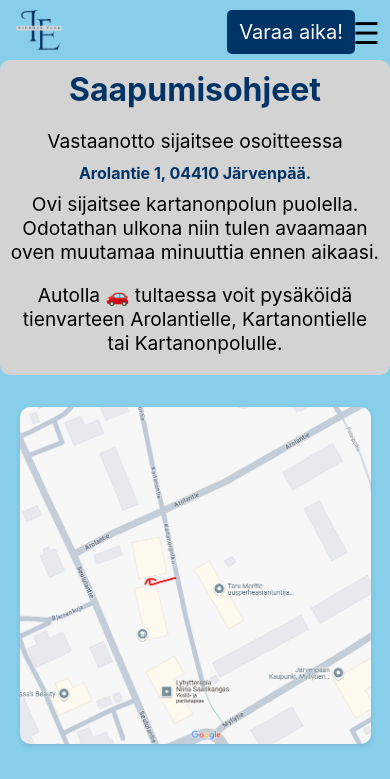
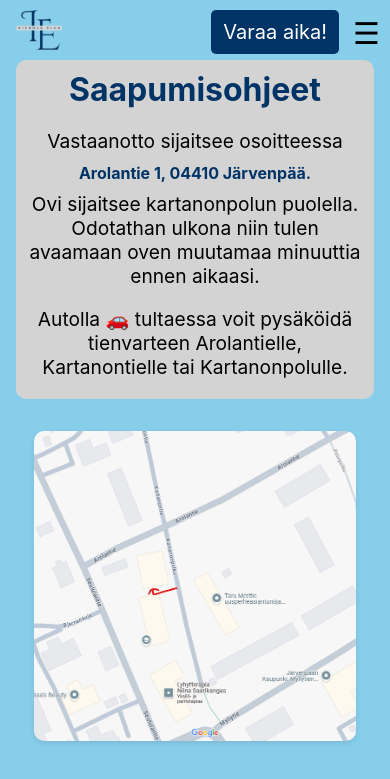
Before and after one commit to Amikola/Elsan-sivut, a React (Vite) app: page /arrivalguide in a window 390 px wide. Shown: the top 779 px of the page. Built offline with nearby package versions, Linux system fonts and the light colour scheme.

Commit message:
Add posible mobile fix

```diff
--- a/index.html
+++ b/index.html
@@ -2,7 +2,6 @@
 <html lang="en">
   <head>
     <meta charset="UTF-8" />
-    <meta name="Hieroja Elsa Ikola" content="width=device-width, initial-scale=1.0" />
     <meta name="viewport" content="width=device-width, initial-scale=1.0" />
     <title>Hieroja Elsa Ikola</title>
   </head>
--- a/src/Mobile.css
+++ b/src/Mobile.css
@@ -8,12 +8,13 @@ body {
   flex-direction: column;
   min-height: 100vh;
   overflow-x: hidden; /* Prevent horizontal scrolling */
-  overflow-y: scroll;
+  -webkit-overflow-scrolling: touch; /* Enable smooth scrolling on iOS */
 }
 
 html {
   overflow-x: hidden; /* Prevent horizontal scrolling */
   overflow-y: scroll;
+  -webkit-overflow-scrolling: touch; /* Enable smooth scrolling on iOS */
 }
 
 .navbar {
@@ -23,7 +24,6 @@ html {
   top: 0;
   left: 0; /* Ensure the navbar starts from the left */
   width: 100%;
-  z-index: 1000;
   display: flex;
   justify-content: space-between; /* Space out items */
   padding: 0 1rem; /* Add padding to the sides */
@@ -52,6 +52,10 @@ html {
   display: flex; /* Show the menu when the class 'show' is added */
 }
 
+.navbar.expanded ul {
+  display: flex; /* Show the menu when navbar is expanded */
+}
+
 .navbar ul li {
   margin-bottom: 0.5rem; /* Add bottom margin on mobile */
   width: 100%; /* Make the list items take full width */
@@ -68,7 +72,6 @@ html {
   cursor: pointer;
   font-size: 36px; /* Increase font size */
   margin-top: 5px; /* Move the button down */
-  z-index: 1002; /* Ensure the button appears on top */
   position: fixed; /* Fix the button position */
   top: 10px; /* Position the button at the top */
   right: 10px; /* Position the button to the right */
@@ -77,8 +80,7 @@ html {
 .reservation-button {
   position: fixed; /* Fix the button position */
   top: 12px; /* Position the button at the top */
-  right: 40px; /* Position the button to the left of the menu toggle button */
-  z-index: 1002; /* Ensure the button appears on top */
+  margin-right: 1rem;
 }
 
 .navbar-image {
@@ -86,13 +88,20 @@ html {
   height: 40px; /* Adjust the height as needed */
   margin-right: 1rem; /* Add margin to the right to create space */
   top: 12px;
-  z-index: 1002;
+}
+
+.main-content {
+  flex: 1; /* Allow the main content to take up remaining space */
+  padding-top: 75px; /* Ensure content is below the fixed navbar */
+  overflow-y: auto; /* Enable vertical scrolling for the main content */
+  -webkit-overflow-scrolling: touch; /* Enable smooth scrolling on iOS */
 }
 
 .content {
   padding-top: 75px; /* Adjust padding to avoid content being hidden behind the navbar on mobile */
   text-align: center;
   flex: 1; /* Allow the content to grow and fill the available space */
+  padding: 1rem;
 }
 
 /* Media queries for different screen sizes */
--- a/src/pages/About/About.css
+++ b/src/pages/About/About.css
@@ -1,8 +1,27 @@
+html, body {
+  height: 100%;
+  overflow-x: hidden; /* Prevent horizontal scrolling */
+  -webkit-overflow-scrolling: touch; /* Enable smooth scrolling on iOS */
+}
+
+body {
+  margin: 0;
+  font-family: Inter, system-ui, Avenir, Helvetica, Arial, sans-serif;
+  background-color: var(--sky-blue);
+  color: black;
+  display: flex;
+  flex-direction: column;
+  min-height: 100vh;
+}
+
 .about-container {
+  flex: 1; /* Allow the container to take up remaining space */
   padding: 20px;
   max-width: 900px; /* Increased the max-width */
   margin: 0 auto;
   text-align: center;
+  overflow-y: auto; /* Enable vertical scrolling */
+  -webkit-overflow-scrolling: touch; /* Enable smooth scrolling on iOS */
 }
 
 .about-title {
@@ -69,7 +88,6 @@
 .instagram-logo {
   width: 20px;
   height: 20px;
-
   margin-right: 8px;
 }
 
@@ -89,8 +107,3 @@
     text-align: left; /* Align text to the left on larger screens */
   }
 }
-
-html {
-  overflow-x: hidden; /* Prevent horizontal scrolling */
-  overflow-y: scroll;
-}
--- a/src/pages/ArrivalGuide/ArrivalGuide.css
+++ b/src/pages/ArrivalGuide/ArrivalGuide.css
@@ -5,10 +5,19 @@
   box-sizing: border-box;
 }
 
+html, body {
+  height: 100%;
+  overflow-x: hidden; /* Prevent horizontal scrolling */
+  -webkit-overflow-scrolling: touch; /* Enable smooth scrolling on iOS */
+}
+
 body {
   font-family: Inter, system-ui, Avenir, Helvetica, Arial, sans-serif;
   background-color: var(--sky-blue);
   color: black;
+  display: flex;
+  flex-direction: column;
+  min-height: 100vh;
 }
 
 h1 {
@@ -22,11 +31,14 @@ p {
 
 /* Arrival Content Section */
 .ArrivalContent {
+  flex: 1; /* Allow the container to take up remaining space */
   text-align: center;
   padding: 20px;
   background-color: var(--light-grey);
   border-radius: 10px;
   margin-bottom: 2em;
+  overflow-y: auto; /* Enable vertical scrolling */
+  -webkit-overflow-scrolling: touch; /* Enable smooth scrolling on iOS */
 }
 
 .ArrivalText {
--- a/src/pages/CancelationPolicy/CancelationPolicy.css
+++ b/src/pages/CancelationPolicy/CancelationPolicy.css
@@ -1,10 +1,28 @@
+html, body {
+  height: 100%;
+  overflow-x: hidden; /* Prevent horizontal scrolling */
+  -webkit-overflow-scrolling: touch; /* Enable smooth scrolling on iOS */
+}
+
+body {
+  margin: 0;
+  font-family: Inter, system-ui, Avenir, Helvetica, Arial, sans-serif;
+  background-color: var(--sky-blue); /* Set background color to light blue */
+  display: flex;
+  flex-direction: column;
+  min-height: 100vh;
+}
+
 .CancelationPolicy-container {
+  flex: 1; /* Allow the container to take up remaining space */
   padding: 2rem;
   background-color: var(--light-grey); /* Light grey background */
   border-radius: 8px; /* Rounded corners */
   box-shadow: 0 2px 4px rgba(0, 0, 0, 0.1); /* Subtle shadow */
   max-width: 800px; /* Maximum width */
   margin: 2rem auto; /* Center the container */
+  overflow-y: auto; /* Enable vertical scrolling */
+  -webkit-overflow-scrolling: touch; /* Enable smooth scrolling on iOS */
 }
 
 .CancelationPolicy-container h1 {
--- a/src/pages/Contact/Contact.css
+++ b/src/pages/Contact/Contact.css
@@ -1,8 +1,26 @@
+html, body {
+  height: 100%;
+  overflow-x: hidden; /* Prevent horizontal scrolling */
+  -webkit-overflow-scrolling: touch; /* Enable smooth scrolling on iOS */
+}
+
+body {
+  margin: 0;
+  font-family: Inter, system-ui, Avenir, Helvetica, Arial, sans-serif;
+  background-color: var(--sky-blue); /* Set background color to light blue */
+  display: flex;
+  flex-direction: column;
+  min-height: 100vh;
+}
+
 .contact-container {
+  flex: 1; /* Allow the contact container to take up remaining space */
   padding: 20px;
   max-width: 900px;
   margin: 0 auto;
   text-align: center;
+  overflow-y: auto; /* Enable vertical scrolling */
+  -webkit-overflow-scrolling: touch; /* Enable smooth scrolling on iOS */
 }
 
 .title {
@@ -69,8 +87,3 @@ a:hover {
     text-align: left; /* Align text to the left on larger screens */
   }
 }
-
-html {
-  overflow-x: hidden; /* Prevent horizontal scrolling */
-  overflow-y: scroll;
-}
--- a/src/pages/GiftCard/GiftCard.css
+++ b/src/pages/GiftCard/GiftCard.css
@@ -1,9 +1,30 @@
+html, body {
+  height: 100%;
+  overflow-x: hidden; /* Prevent horizontal scrolling */
+  -webkit-overflow-scrolling: touch; /* Enable smooth scrolling on iOS */
+}
+
+body {
+  margin: 0;
+  font-family: Inter, system-ui, Avenir, Helvetica, Arial, sans-serif;
+  background-color: var(--sky-blue); /* Set background color to light blue */
+  display: flex;
+  flex-direction: column;
+  min-height: 100vh;
+}
+
+.giftCardContainer {
+  flex: 1; /* Allow the gift card container to take up remaining space */
+  padding: 20px;
+  overflow-y: auto; /* Enable vertical scrolling */
+  -webkit-overflow-scrolling: touch; /* Enable smooth scrolling on iOS */
+}
+
 .giftCardInfo {
   background-color: var(--light-grey);
   padding: 20px; /* Add padding to make the container bigger */
   border-radius: 8px; /* Optional: Add rounded corners */
 }
-
 
 .giftCardInfo iframe {
   width: 100%;
--- a/src/pages/Home/Home.css
+++ b/src/pages/Home/Home.css
@@ -5,10 +5,19 @@
   box-sizing: border-box;
 }
 
+html, body {
+  height: 100%;
+  overflow-x: hidden; /* Prevent horizontal scrolling */
+  -webkit-overflow-scrolling: touch; /* Enable smooth scrolling on iOS */
+}
+
 body {
   font-family: Inter, system-ui, Avenir, Helvetica, Arial, sans-serif;
   background-color: var(--sky-blue);
   color: black;
+  display: flex;
+  flex-direction: column;
+  min-height: 100vh;
 }
 
 h1, h2 {
@@ -193,6 +202,8 @@ p {
   background-color: var(--light-grey);
   display: flex;
   justify-content: center;
+  overflow-y: auto; /* Enable vertical scrolling */
+  -webkit-overflow-scrolling: touch; /* Enable smooth scrolling on iOS */
 }
 
 html {
--- a/src/pages/Reservation/Reservation.css
+++ b/src/pages/Reservation/Reservation.css
@@ -1,4 +1,24 @@
+html, body {
+  height: 100%;
+  overflow-x: hidden; /* Prevent horizontal scrolling */
+  -webkit-overflow-scrolling: touch; /* Enable smooth scrolling on iOS */
+}
 
+body {
+  margin: 0;
+  font-family: Inter, system-ui, Avenir, Helvetica, Arial, sans-serif;
+  background-color: var(--sky-blue); /* Set background color to light blue */
+  display: flex;
+  flex-direction: column;
+  min-height: 100vh;
+}
+
+.reservation-container {
+  flex: 1; /* Allow the reservation container to take up remaining space */
+  padding: 20px;
+  overflow-y: auto; /* Enable vertical scrolling */
+  -webkit-overflow-scrolling: touch; /* Enable smooth scrolling on iOS */
+}
 
 .reservation-container h1 {
   font-size: 2rem;
@@ -25,8 +45,3 @@
   border-radius: 8px; /* Rounded corners */
   box-shadow: 0 2px 4px rgba(0, 0, 0, 0.1); /* Subtle shadow */
 }
-
-html {
-  overflow-x: hidden; /* Prevent horizontal scrolling */
-  overflow-y: scroll;
-}
--- a/src/pages/Services/Services.css
+++ b/src/pages/Services/Services.css
@@ -5,10 +5,18 @@
   box-sizing: border-box;
 }
 
+html, body {
+  height: 100%;
+  overflow-x: hidden; /* Prevent horizontal scrolling */
+  -webkit-overflow-scrolling: touch; /* Enable smooth scrolling on iOS */
+}
+
 body {
   font-family: Inter, system-ui, Avenir, Helvetica, Arial, sans-serif;
   background-color: var(--sky-blue);
   color: black;
+  display: flex;
+  flex-direction: column;
 }
 
 h1, h2 {
@@ -43,20 +51,16 @@ p {
   flex-direction: column;
   align-items: center;
   padding: 20px;
+  overflow-y: auto; /* Enable vertical scrolling */
+  flex: 1; /* Allow the services section to take up remaining space */
 }
 
-.SportsServices  {
+.SportsServices, .ClassicalServices {
   background-color: var(--light-grey);
   border-radius: 8px; /* Rounded corners */
   box-shadow: 0 2px 4px rgba(0, 0, 0, 0.1); /* Subtle shadow */
   padding: 20px;
-}
-
-.ClassicalServices  {
-  background-color: var(--light-grey);
-  border-radius: 8px; /* Rounded corners */
-  box-shadow: 0 2px 4px rgba(0, 0, 0, 0.1); /* Subtle shadow */
-  padding: 20px;
+  margin-bottom: 20px; /* Add margin between service sections */
 }
 
 .Services h2 {
@@ -90,8 +94,6 @@ p {
   margin: 0;
 }
 
-
-
 .button1, .button2 {
   background-color: var(--dark-blue); /* Set button background color to dark blue */
   color: white; /* Set button text color to white */
@@ -104,7 +106,6 @@ p {
 .button1:hover, .button2:hover {
   background-color: #002244; /* Darken the button on hover */
 }
-
 
 .Services li p:first-child::after {
   content: " . . . . . . . . . . . . . . . . . . . . . . . . . . . . . . . . . . . . . . . . . . . . . . . . . . . . . . . . . . . . . . . . . . . . . .   ";
@@ -147,7 +148,6 @@ p {
     content: " . . . . . . . . .";
   }
 
-
   .button1, .button2 {
     padding: 12px 16px; /* Adjust padding on mobile */
     font-size: 16px; /* Adjust font size on mobile */
```
